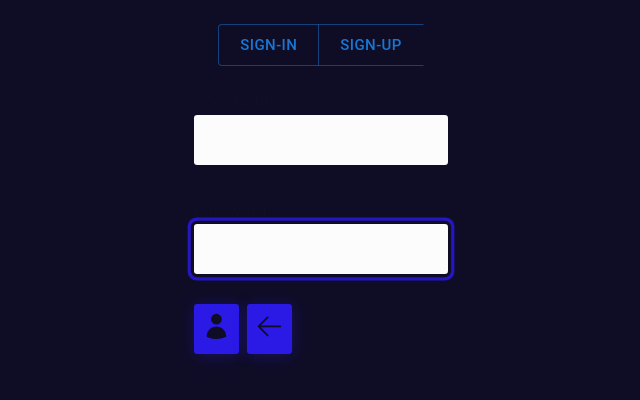
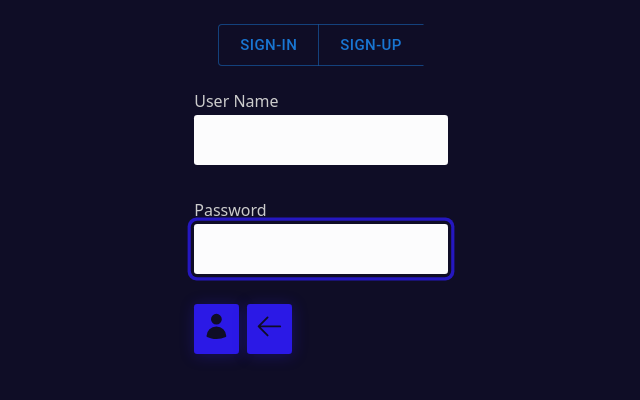
Before and after one commit to TmpOrgSpringBootToDo/ToDoFrontEnd, a React (Create React App) app: page / in a window 1280 px wide. Shown: the top 400 px of the page, without its empty margins (319-959 px from the left). Built offline with nearby package versions, Linux system fonts and the light colour scheme.

Commit message:
UI optimize - 1

```diff
--- a/src/index.css
+++ b/src/index.css
@@ -27,7 +27,7 @@ label {
 
   /* Light Mode */
   --bg--light: var(--_hue) 50% 10%;
-  --txt--light: var(--_hue) 40% 10%;
+  --txt--light: var(--_hue) 0% 80%;
   --accent--light: var(--_hue) 80% 50%;
   --accent1--light: 10 90% 60%;
   --muted--light: var(--_hue) 30% 99%;
```
Also changed, not shown: 1 other file (tests, documents, lock files or other folders).
